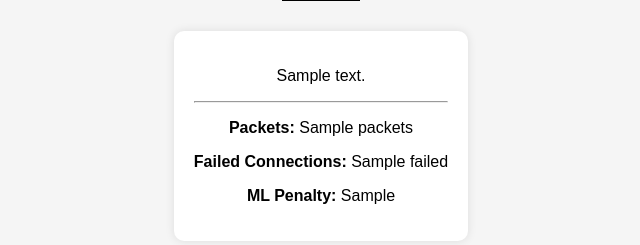
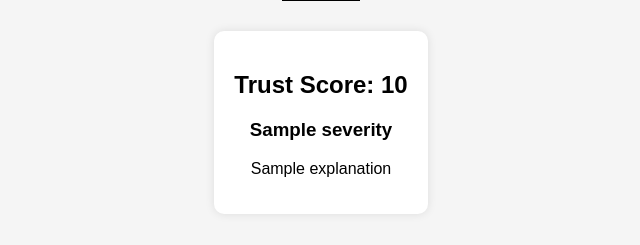
Before and after one commit to reshisahil/VectOr-watch, a Flask app: template templates/index.html in a window 1280 px wide. Shown: the part 330-575 px from the top of the page, without its empty margins (319-959 px from the left). Run offline with Flask 3, Linux system fonts and the light colour scheme; the template is opened without the code that fills it: most values are stand-ins (such as "Sample title", 1, 10 or a date in 2020).

Commit message:
adding the final version

```diff
--- a/app.py
+++ b/app.py
@@ -1,17 +1,7 @@
 from flask import Flask, render_template, request
-import pandas as pd
-from ml_model import train_model, get_ml_penalty
+from main import full_pipeline
 
 app = Flask(__name__)
-
-# Training data
-data = pd.DataFrame([
-    [100, 2],
-    [105, 3],
-    [98, 1]
-])
-
-model = train_model(data)
 
 @app.route("/", methods=["GET", "POST"])
 def home():
@@ -21,33 +11,16 @@ def home():
         packets = int(request.form["packets"])
         failed = int(request.form["failed"])
 
-        record = [packets, failed]
-        ml_penalty = get_ml_penalty(model, record)
-
-        # logic
-        if ml_penalty == 0:
-            message = "Device behavior is normal"
-            status = "Safe ✅"
-            color = "green"
-        elif ml_penalty <= 10:
-            message = "Slight unusual activity detected"
-            status = "Suspicious ⚠️"
-            color = "orange"
-        else:
-            message = "High anomaly detected - possible threat"
-            status = "Anomaly Detected 🚨"
-            color = "red"
-
-        result = {
-            "ml_penalty": ml_penalty,
-            "message": message,
-            "status": status,
-            "color": color,
-            "packets": packets,
-            "failed": failed
+        input_data = {
+            "device_id": "cam_01",
+            "packets_per_min": packets,
+            "baseline": 100,
+            "port_used": 443,
+            "failed_connections": failed
         }
 
-    # 🔥 IMPORTANT: ALWAYS return result (even if None)
+        result = full_pipeline(input_data)
+
     return render_template("index.html", result=result)
 
 
--- a/templates/index.html
+++ b/templates/index.html
@@ -68,13 +68,9 @@
 {% if result %}
 <div class="result-box">
 
-    <p>{{ result.message }}</p>
-
-    <hr>
-
-    <p><b>Packets:</b> {{ result.packets }}</p>
-    <p><b>Failed Connections:</b> {{ result.failed }}</p>
-    <p><b>ML Penalty:</b> {{ result.ml_penalty }}</p>
+    <h2>Trust Score: {{ result.trust_score }}</h2>
+    <h3>{{ result.severity }}</h3>
+    <p>{{ result.explanation }}</p>
 
 </div>
 {% endif %}
```
Also changed, not shown: main.py (+31 -7 lines).
